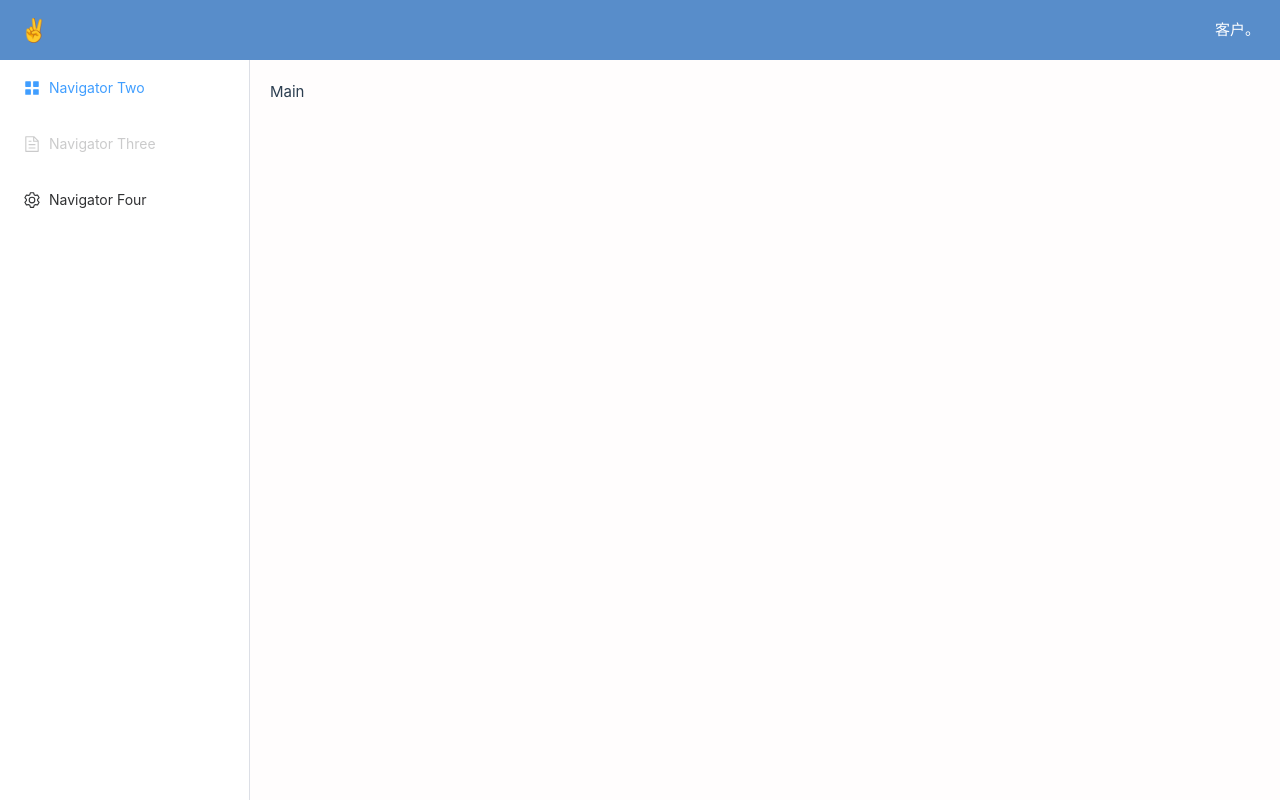
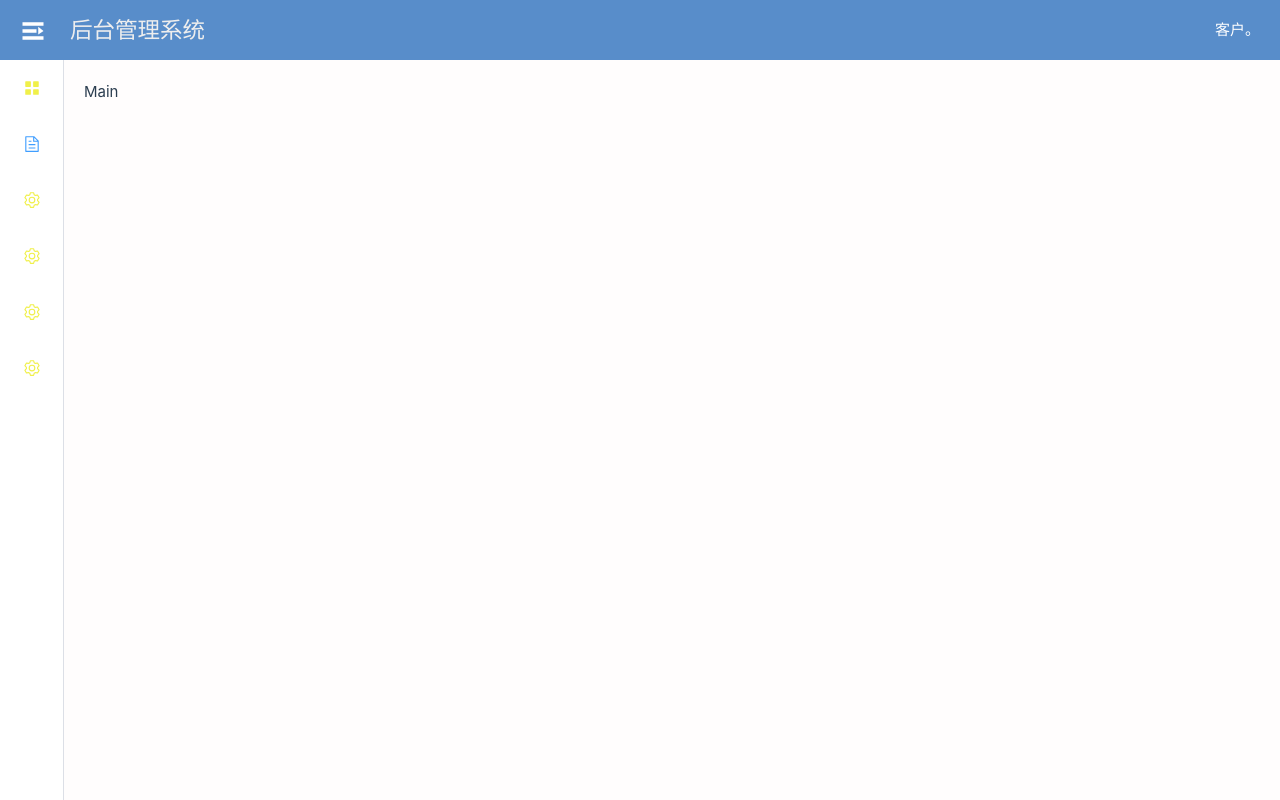
Before and after one commit to TAO233-JPG/db-manager, a Vue app: page /home in a window 1280 px wide. Built offline with nearby package versions, Linux system fonts and the light colour scheme.

Commit message:
feat: 侧边栏可缩小

```diff
--- a/components.d.ts
+++ b/components.d.ts
@@ -26,5 +26,6 @@ declare module '@vue/runtime-core' {
     RouterLink: typeof import('vue-router')['RouterLink']
     RouterView: typeof import('vue-router')['RouterView']
     TestView: typeof import('./src/views/TestView.vue')['default']
+    TestView2: typeof import('./src/views/TestView2.vue')['default']
   }
 }
--- a/src/assets/main.css
+++ b/src/assets/main.css
@@ -4,4 +4,6 @@
   width: 100vw;
   height: 100vh;
   overflow: hidden;
+
+  user-select: none;
 }
--- a/src/components/header/HeaderContainer.component.vue
+++ b/src/components/header/HeaderContainer.component.vue
@@ -1,6 +1,6 @@
 <template>
   <header>
-    <h1>✌</h1>
+    <h1>后台管理系统</h1>
     <div>
       <span>客户。</span>
     </div>
@@ -9,12 +9,16 @@
 <script setup lang="ts"></script>
 <style scoped lang="scss">
 header {
-  height: 100%;
   display: flex;
   justify-content: space-between;
   align-items: center;
   user-select: none;
+  height: 100%;
+
+  box-sizing: border-box;
   h1 {
+    padding-left: 50px;
+    color: #eee;
   }
 }
 </style>
--- a/src/components/nav/NavMenu.component.vue
+++ b/src/components/nav/NavMenu.component.vue
@@ -1,21 +1,47 @@
 <template>
+  <!--  切换 菜单 -->
+  <div
+    class="switch-menu-btn"
+    @click="
+      () => {
+        isCollapse = !isCollapse;
+      }
+    "
+  >
+    <el-icon v-if="isCollapse" size="28" color="#fff"><Expand /></el-icon>
+    <el-icon v-else size="28" color="#fff"><Fold /></el-icon>
+  </div>
   <el-menu
     default-active="2"
-    class="el-menu-vertical-demo"
+    class="nav-menu"
     @open="handleOpen"
     @close="handleClose"
+    :collapse="isCollapse"
+    text-color="#f0f049"
   >
+    <el-menu-item index="1" @click="a">
+      <el-icon><icon-menu /></el-icon>
+      <template #title>首页</template>
+    </el-menu-item>
     <el-menu-item index="2">
-      <el-icon><icon-menu /></el-icon>
-      <template #title>Navigator Two</template>
+      <el-icon><document /></el-icon>
+      <template #title>汽车厂家管理</template>
     </el-menu-item>
-    <el-menu-item index="3" disabled>
-      <el-icon><document /></el-icon>
-      <template #title>Navigator Three</template>
+    <el-menu-item index="3">
+      <el-icon><setting /></el-icon>
+      <template #title>客户信息管理</template>
     </el-menu-item>
     <el-menu-item index="4">
       <el-icon><setting /></el-icon>
-      <template #title>Navigator Four</template>
+      <template #title>汽车信息管理</template>
+    </el-menu-item>
+    <el-menu-item index="5">
+      <el-icon><setting /></el-icon>
+      <template #title>汽车库存管理</template>
+    </el-menu-item>
+    <el-menu-item index="6">
+      <el-icon><setting /></el-icon>
+      <template #title>汽车销售管理</template>
     </el-menu-item>
   </el-menu>
 </template>
@@ -27,20 +53,36 @@ import {
   Menu as IconMenu,
   Location,
   Setting,
+  Expand,
+  Fold,
 } from "@element-plus/icons-vue";
 
-// const isCollapse = ref(true);
+const isCollapse = ref(true);
 const handleOpen = (key: string, keyPath: string[]) => {
-  console.log(key, keyPath);
+  console.log("handleOpen", key, keyPath);
 };
 const handleClose = (key: string, keyPath: string[]) => {
   console.log(key, keyPath);
 };
+
+const a = (a: any) => {
+  console.log("aaa", a.target);
+};
 </script>
 
-<style>
-.el-menu-vertical-demo:not(.el-menu--collapse) {
-  width: 100%;
+<style scoped>
+.switch-menu-btn {
+  position: fixed;
+  top: 17px;
+  left: 19px;
+  cursor: pointer;
+  /* z-index: 999; */
+}
+.nav-menu {
+  height: 100%;
+}
+.nav-menu:not(.el-menu--collapse) {
+  width: 240px;
   height: 100%;
 }
 </style>
--- a/src/views/HomeView.vue
+++ b/src/views/HomeView.vue
@@ -4,7 +4,7 @@
       <header-container></header-container>
     </el-header>
     <el-container>
-      <el-aside width="250px">
+      <el-aside>
         <nav-menu></nav-menu>
       </el-aside>
       <el-main>Main </el-main>
@@ -23,5 +23,9 @@ import NavMenu from "@/components/nav/NavMenu.component.vue";
 .el-container {
   flex: 1;
   height: 100%;
+
+  .el-aside {
+    width: auto;
+  }
 }
 </style>
```
